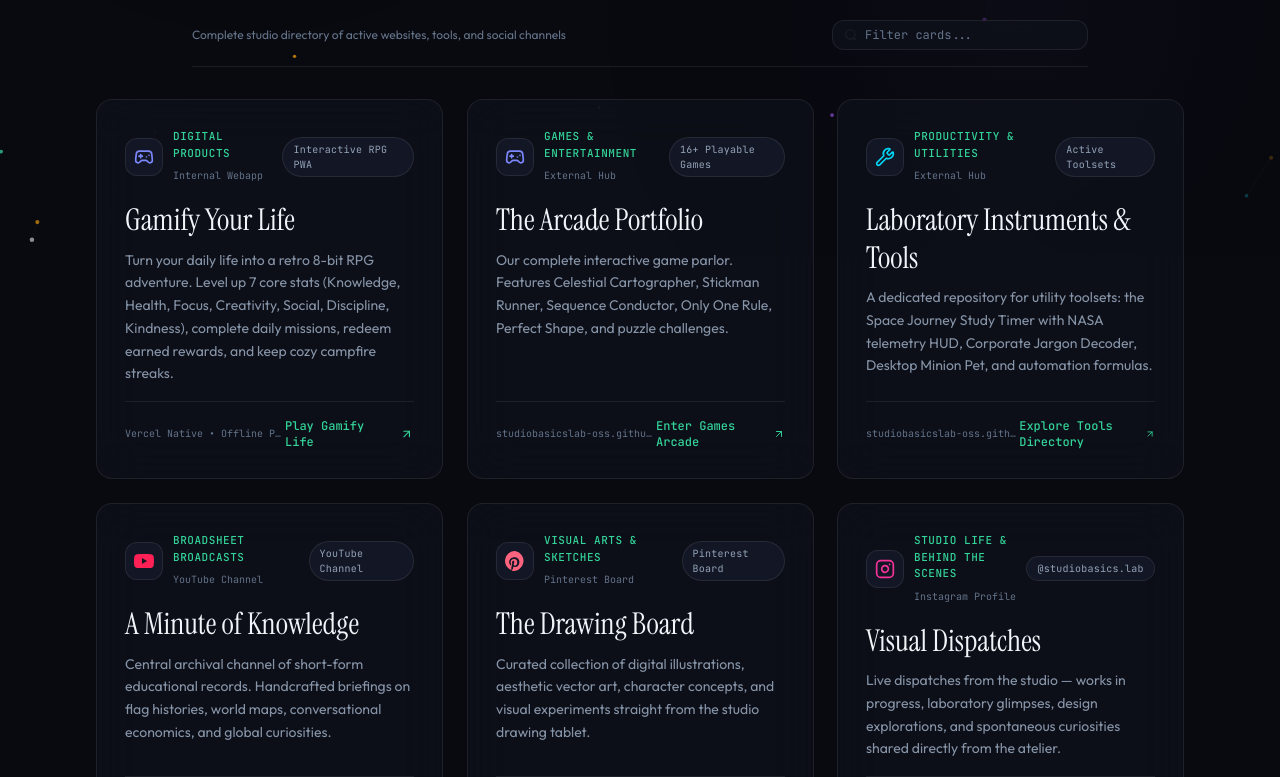
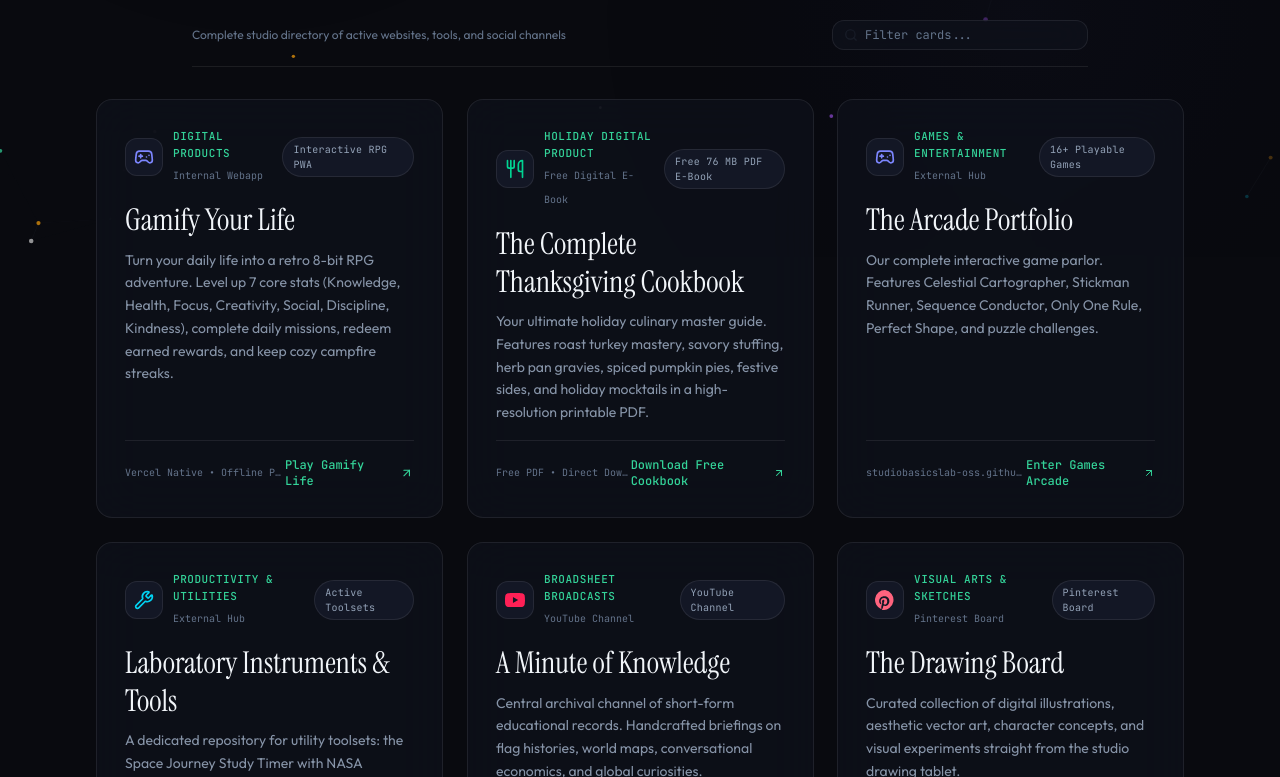
Before and after one commit to studiobasicslab-oss/haris-lab, a Next.js app: page / in a window 1280 px wide. Shown: the part 543-1320 px from the top of the page. Built offline with nearby package versions, Linux system fonts and the light colour scheme.

Commit message:
Add Thanksgiving Cookbook to Digital Products portal catalog

```diff
--- a/data/labCatalogue.ts
+++ b/data/labCatalogue.ts
@@ -4,7 +4,7 @@ export interface LabPortal {
   category: "digital-products" | "games-tools" | "curiosities" | "broadcasts" | "observatory";
   categoryLabel: string;
   badge: string;
-  destinationType: "External Hub" | "YouTube Channel" | "Pinterest Board" | "Instagram Profile" | "Goodreads Folio" | "Internal Webapp" | "Marketplace Publisher";
+  destinationType: "External Hub" | "YouTube Channel" | "Pinterest Board" | "Instagram Profile" | "Goodreads Folio" | "Internal Webapp" | "Marketplace Publisher" | "Free Digital E-Book";
   description: string;
   actionText: string;
   href: string;
@@ -30,6 +30,23 @@ export const LAB_PORTALS: LabPortal[] = [
     accentColor: "#fbbf24",
     iconType: "game",
     meta: "Vercel Native • Offline PWA Save",
+  },
+
+  // --- 0.1 THE COMPLETE THANKSGIVING COOKBOOK (DIGITAL PRODUCT - E-BOOK) ---
+  {
+    id: "thanksgiving-cookbook",
+    title: "The Complete Thanksgiving Cookbook",
+    category: "digital-products",
+    categoryLabel: "Holiday Digital Product",
+    badge: "Free 76 MB PDF E-Book",
+    destinationType: "Free Digital E-Book",
+    description: "Your ultimate holiday culinary master guide. Features roast turkey mastery, savory stuffing, herb pan gravies, spiced pumpkin pies, festive sides, and holiday mocktails in a high-resolution printable PDF.",
+    actionText: "Download Free Cookbook",
+    href: "/digital-products?download=thanksgiving",
+    isInternal: true,
+    accentColor: "#f97316",
+    iconType: "cooking",
+    meta: "Free PDF • Direct Download",
   },
 
   // --- 1. THE GAMES PORTFOLIO ---
```
